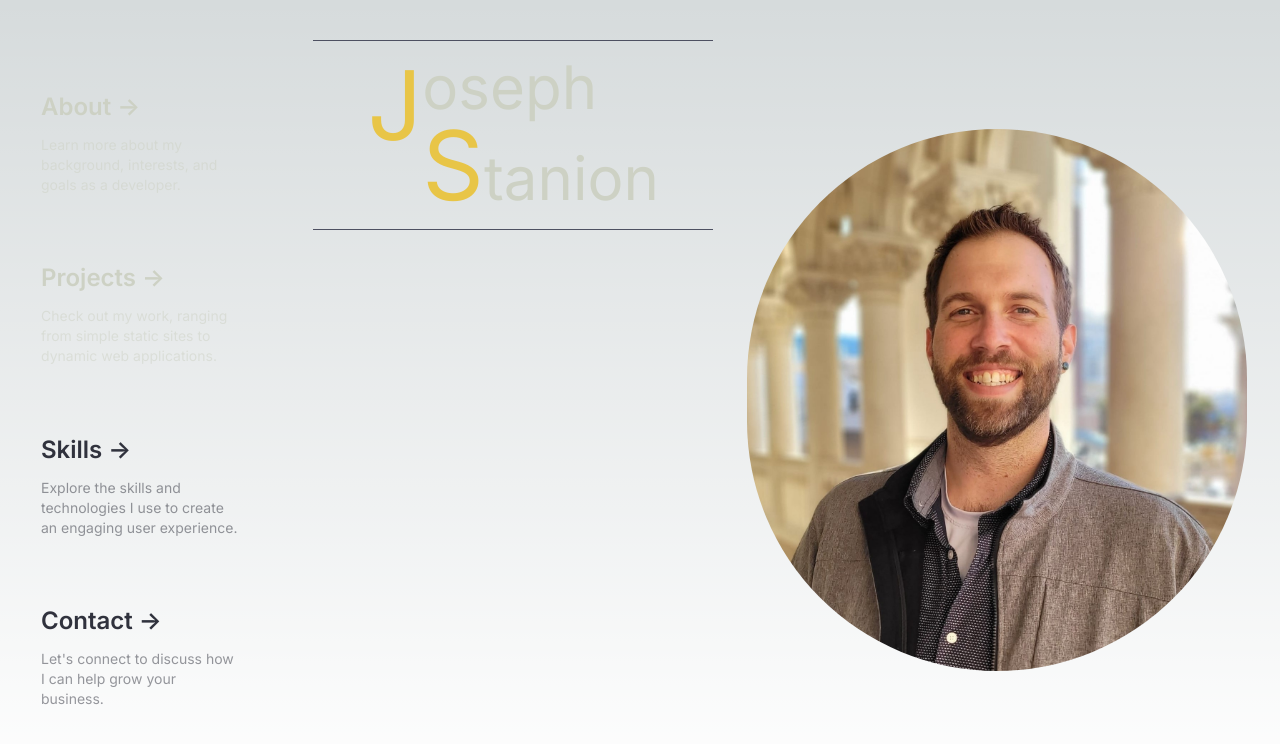
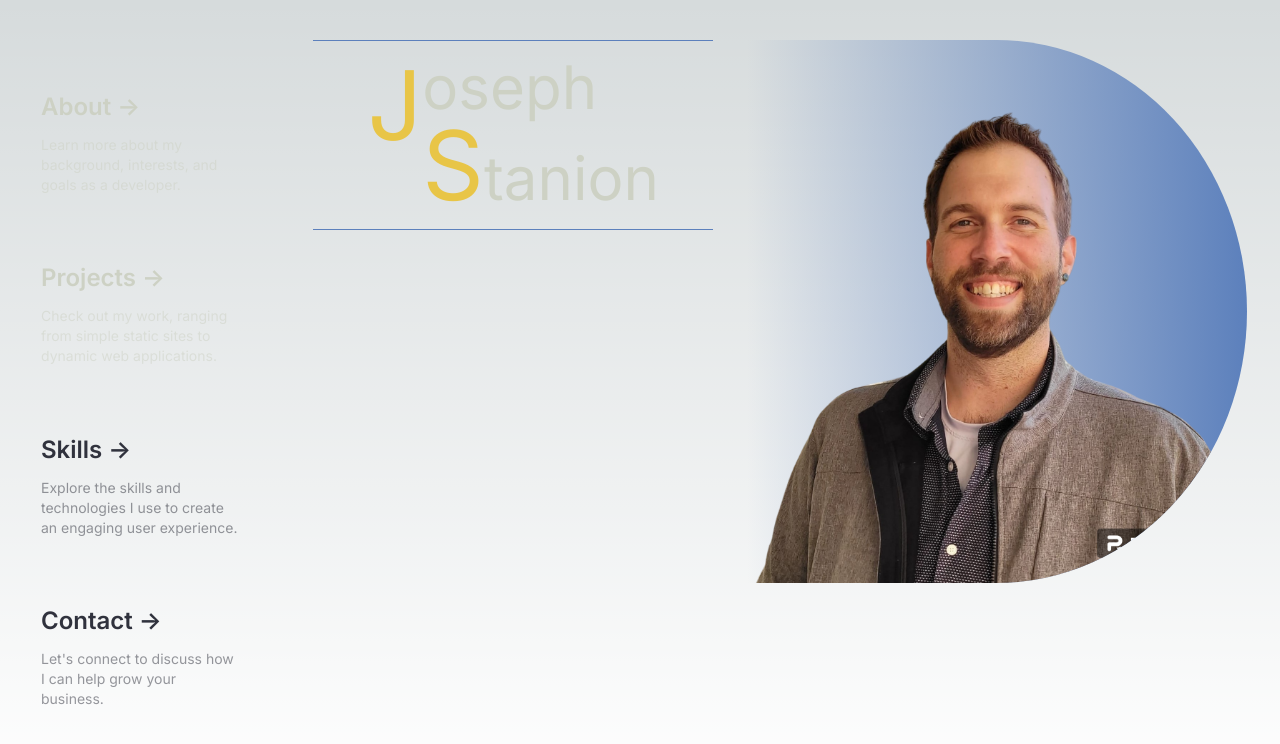
Before and after one commit to Jstanion/Portfolio, a Next.js app: page /about in a window 1280 px wide. Shown: the top 744 px of the page. Built offline with nearby package versions, Linux system fonts and the light colour scheme.

Commit message:
added fade-in effect and background gradient on profile img

```diff
--- a/app/about/page.js
+++ b/app/about/page.js
@@ -4,20 +4,23 @@ import Styles from "./styles.module.css";
 export default function About() {
   return (
     <div className="flex justify-evenly w-full">
-      <div className="flex justify-center h-fit w-2/5 border-y border-mdGray p-4">
+      <div className="flex justify-center h-fit w-2/5 border-y border-blue p-4">
       <span className="text-yellow text-8xl">J</span>
       <p className="text-ltGray text-6xl">oseph
       <br />
       <span className="text-yellow text-8xl">S</span>tanion</p>
 
       </div>
+      <div className="">
       <Image
-      className={`${Styles.blurImage} rounded-full h-fit self-center`}
+      id={Styles.profile}
+      className={`${Styles.fadeIn} bg-gradient-to-l from-blue h-fit`}
       width={500}
       height={300}
-      src="/profile.jpg"
+      src="/profile-3.jpg"
       alt="Picture of the author"
       />
+      </div>
     </div>
   );
 }
--- a/app/about/styles.module.css
+++ b/app/about/styles.module.css
@@ -1,4 +1,4 @@
-.blurImage {
+/* .profileImage {
   animation: blurImage ease 3s;
   -webkit-animation: blurImage ease 3s;
   -moz-animation: blurImage ease 3s;
@@ -7,19 +7,23 @@
 }
 
 @keyframes blurImage {
-  0% { filter: blur(10px); }
+  0% { filter: blur(30px); }
   100% { filter: blur(0px); }
-}
+} */
 
 .fadeIn {
-  animation: fadeIn ease 5s;
-  -webkit-animation: fadeIn ease 5s;
-  -moz-animation: fadeIn ease 5s;
-  -o-animation: fadeIn ease 5s;
-  -ms-animation: fadeIn ease 5s;
+  animation: fadeIn ease 3s;
+  -webkit-animation: fadeIn ease 3s;
+  -moz-animation: fadeIn ease 3s;
+  -o-animation: fadeIn ease 3s;
+  -ms-animation: fadeIn ease 3s;
 }
 
 @keyframes fadeIn {
   0% { opacity: 0; }
   100% { opacity: 1; }
 }
+
+#profile {
+  border-radius: 0% 50% 50% 0%;
+}
```
Also changed, not shown: public/profile-3.jpg (added).
